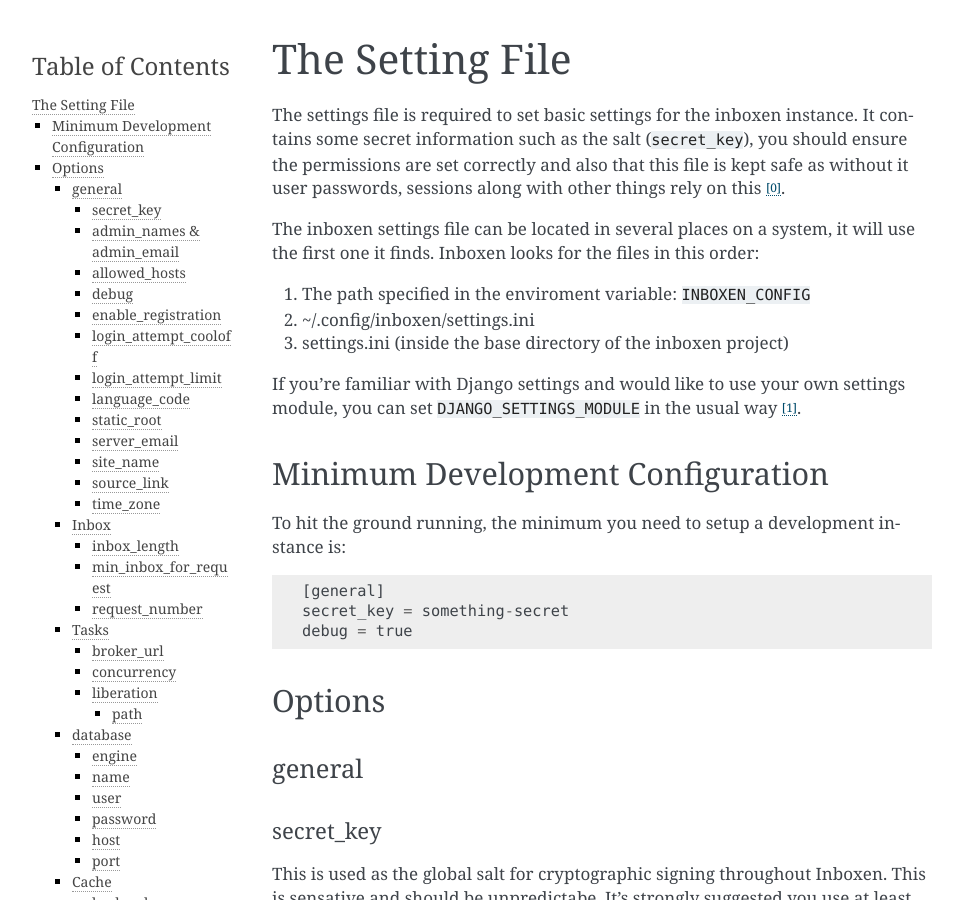
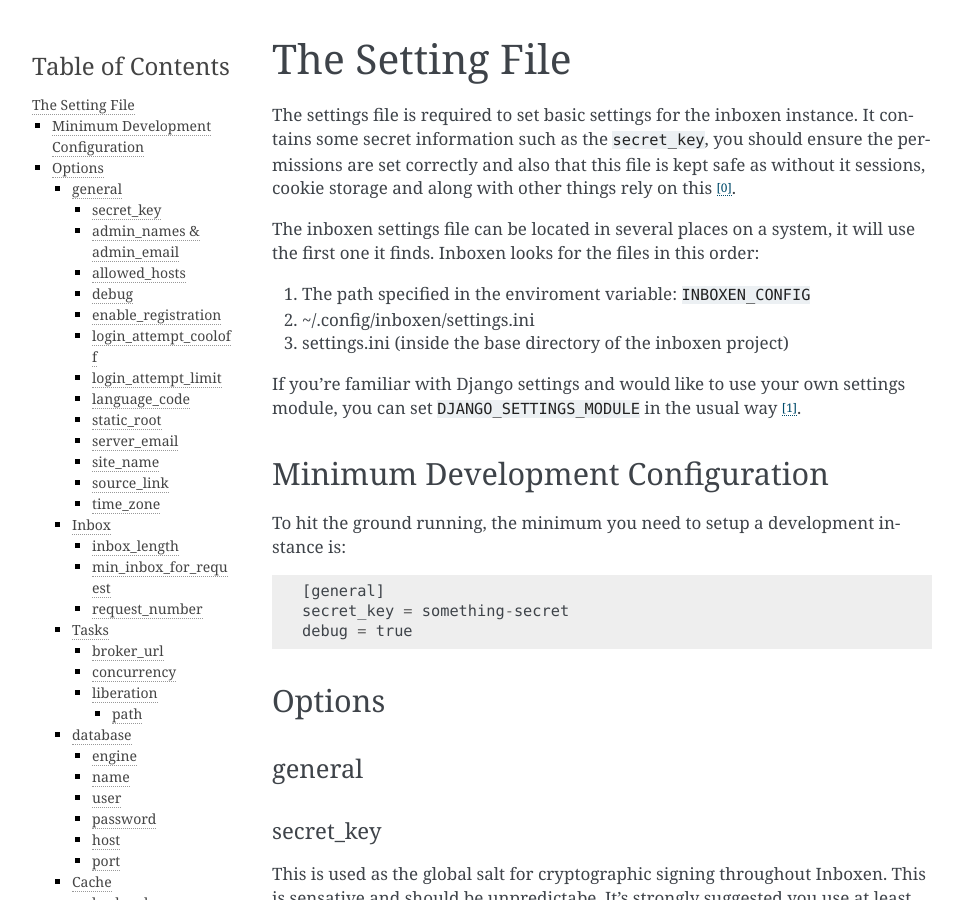
Before and after one commit to Inboxen/Inboxen, a Sphinx documentation site: the page built from docs/settings.rst, in a window 1280 px wide and 900 px high. Shown: the whole window, without its empty margins (148-1111 px from the left). Built offline with Sphinx 7.4.7, drawn with Linux system fonts in a browser that asks for light colours.

Commit message:
Update settings.ini documentation to correct secret_key mistake
Touch #95

```diff
--- a/docs/settings.rst
+++ b/docs/settings.rst
@@ -20,9 +20,9 @@ The Setting File
 ================
 
 The settings file is required to set basic settings for the inboxen instance.
-It contains some secret information such as the salt (``secret_key``), you
+It contains some secret information such as the ``secret_key``, you
 should ensure the permissions are set correctly and also that this file is kept
-safe as without it user passwords, sessions along with other things rely on
+safe as without it sessions, cookie storage and along with other things rely on
 this [0]_.
 
 The inboxen settings file can be located in several places on a system, it will
```
